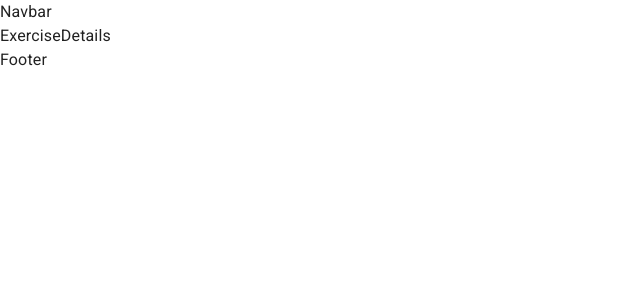
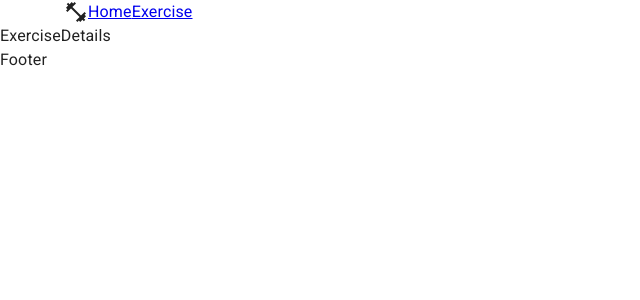
Before and after one commit to Bzsmrf/sefwa, a React (Create React App) app: page /exercise/1 in a window 1280 px wide. Shown: the top 300 px of the page, without its empty margins (0-640 px from the left). Built offline with nearby package versions, Linux system fonts and the light colour scheme.

Commit message:
build: navbar

```diff
--- a/src/components/Navbar.jsx
+++ b/src/components/Navbar.jsx
@@ -1,7 +1,18 @@
 import React from "react";
+import { Container, Stack } from "@mui/material";
+import { Link } from "react-router-dom";
+import { FitnessCenter } from "@mui/icons-material";
 
 const Navbar = () => {
-  return <div>Navbar</div>;
+  return (
+    <Container>
+      <Stack direction="row">
+        <FitnessCenter />
+        <Link to="/">Home</Link>
+        <Link to="/excercise">Exercise</Link>
+      </Stack>
+    </Container>
+  );
 };
 
 export default Navbar;
```
